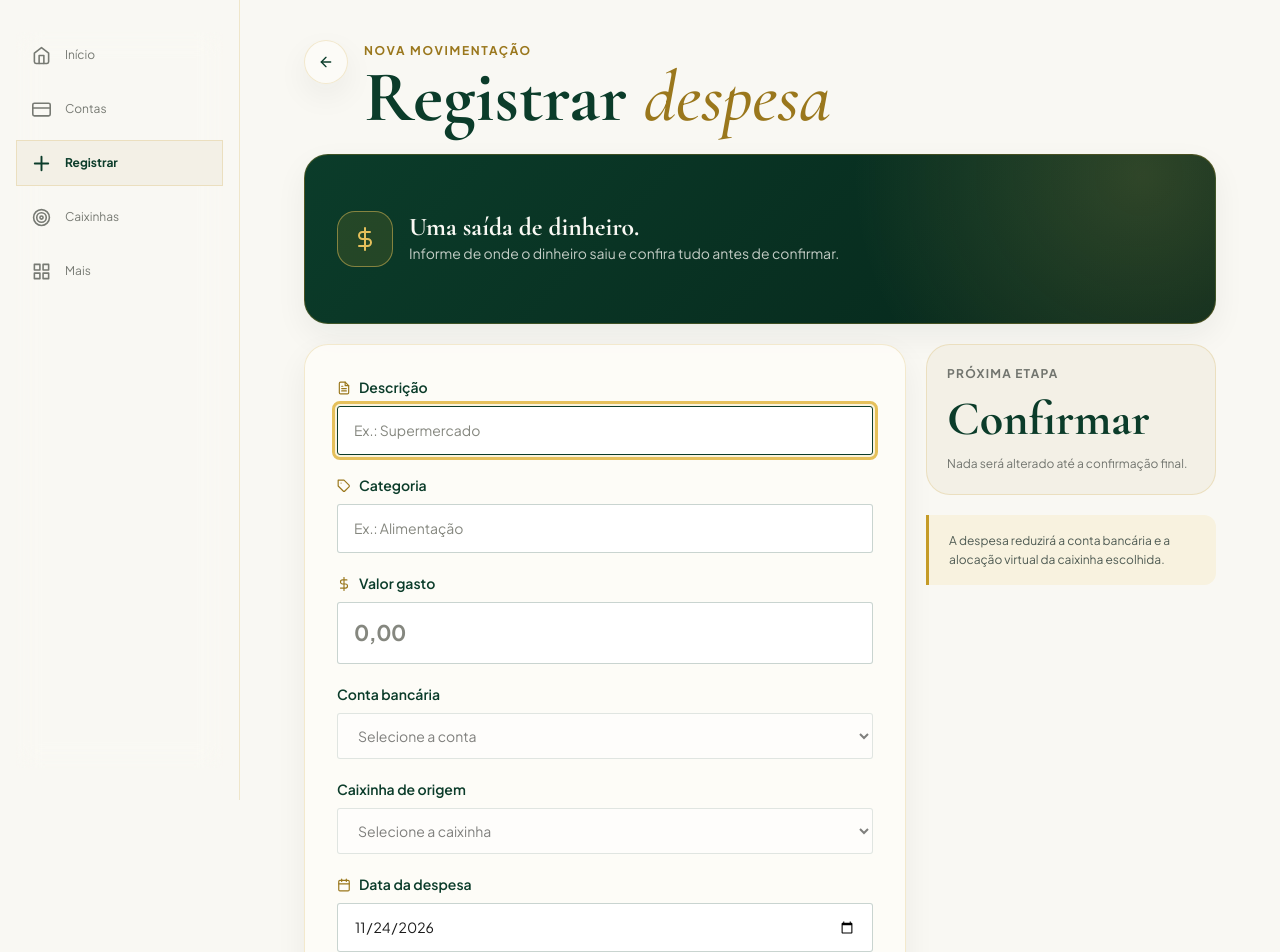
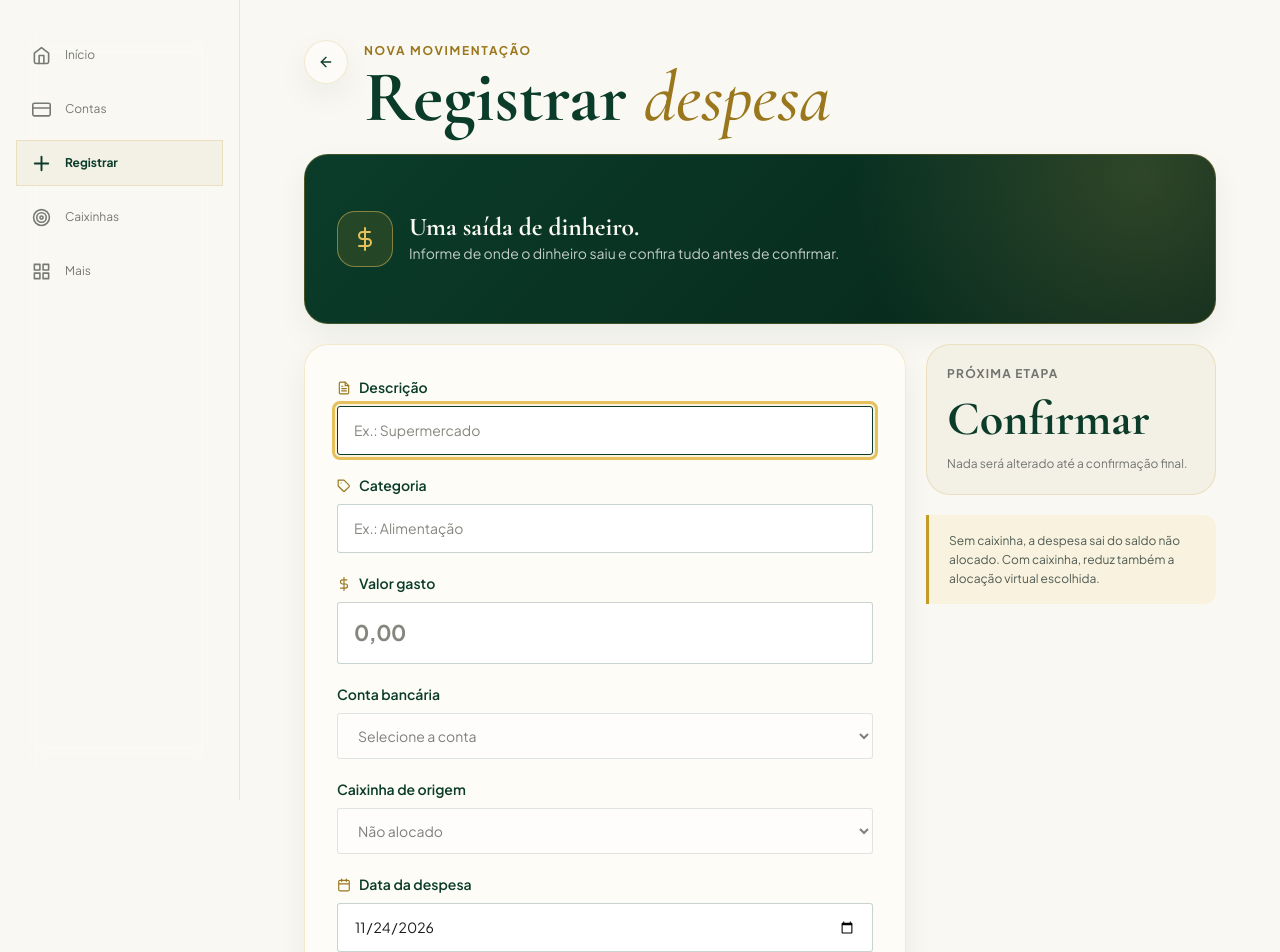
Before and after one commit to mosiah-andrade/tangerina, a Next.js app in the folder app/: page /despesas in a window 1280 px wide. Shown: the top 952 px of the page. Built offline with nearby package versions, Linux system fonts and the light colour scheme.

Commit message:
fix: permitir despesa usando saldo não alocado

```diff
--- a/app/components/registrar-despesa.tsx
+++ b/app/components/registrar-despesa.tsx
@@ -15,7 +15,7 @@ export type DespesaRascunho = {
   valorCentavos: number;
   dataMovimento: string;
   contaOrigemId: string;
-  caixinhaId: string;
+  caixinhaId?: string;
 };
 
 export function RegistrarDespesa() {
@@ -65,8 +65,6 @@ export function RegistrarDespesa() {
       if (!categoria.trim()) throw new Error("Informe uma categoria para a despesa.");
       if (valorCentavos <= 0) throw new Error("Informe um valor maior que zero.");
       if (!contaOrigemId) throw new Error(contas.length ? "Selecione a conta bancária." : "Cadastre uma conta bancária ativa antes de registrar uma despesa.");
-      if (!caixinhaId) throw new Error(caixinhas.length ? "Selecione a caixinha de origem." : "Cadastre uma caixinha ativa antes de registrar uma despesa.");
-
       const rascunho: DespesaRascunho = { descricao: descricao.trim(), categoria: categoria.trim(), valorCentavos, dataMovimento: data, contaOrigemId, caixinhaId };
       sessionStorage.setItem("tangerina.despesa.rascunho", JSON.stringify(rascunho));
       router.push("/despesas/confirmar");
@@ -84,12 +82,12 @@ export function RegistrarDespesa() {
         <label className="field-group"><span className="field-label"><FiTag /> Categoria</span><input className="text-input" value={categoria} onChange={(e) => setCategoria(e.target.value)} placeholder="Ex.: Alimentação" required /></label>
         <label className="field-group"><span className="field-label"><FiDollarSign /> Valor gasto</span><input className="text-input receita-value-input" inputMode="decimal" value={valor} onChange={(e) => setValor(e.target.value)} placeholder="0,00" required /></label>
         <label className="field-group"><span className="field-label">Conta bancária</span><select className="text-input" value={contaOrigemId} onChange={(e) => setContaOrigemId(e.target.value)} disabled={carregando} required><option value="">Selecione a conta</option>{contas.map((item) => <option key={item.id} value={item.id}>{item.nome}</option>)}</select></label>
-        <label className="field-group"><span className="field-label">Caixinha de origem</span><select className="text-input" value={caixinhaId} onChange={(e) => setCaixinhaId(e.target.value)} disabled={carregando} required><option value="">Selecione a caixinha</option>{caixinhas.map((item) => <option key={item.id} value={item.id}>{item.nome}</option>)}</select></label>
+        <label className="field-group"><span className="field-label">Caixinha de origem</span><select className="text-input" value={caixinhaId} onChange={(e) => setCaixinhaId(e.target.value)} disabled={carregando} required><option value="">Não alocado</option>{caixinhas.map((item) => <option key={item.id} value={item.id}>{item.nome}</option>)}</select></label>
         <label className="field-group"><span className="field-label"><FiCalendar /> Data da despesa</span><input className="text-input" type="date" value={data} onChange={(e) => setData(e.target.value)} required /></label>
         {erro ? <p className="modal-form-error" role="alert">{erro}</p> : null}
         <button className="button-primary receita-submit" type="submit">Continuar para confirmação <FiArrowRight /></button>
       </form>
-      <aside className="receita-side"><section className="receita-side-card"><p className="receita-side-card__label">PRÓXIMA ETAPA</p><p className="receita-side-card__value">Confirmar</p><p className="receita-side-card__hint">Nada será alterado até a confirmação final.</p></section><p className="receita-note">A despesa reduzirá a conta bancária e a alocação virtual da caixinha escolhida.</p></aside>
+      <aside className="receita-side"><section className="receita-side-card"><p className="receita-side-card__label">PRÓXIMA ETAPA</p><p className="receita-side-card__value">Confirmar</p><p className="receita-side-card__hint">Nada será alterado até a confirmação final.</p></section><p className="receita-note">Sem caixinha, a despesa sai do saldo não alocado. Com caixinha, reduz também a alocação virtual escolhida.</p></aside>
     </div>
   </main><BottomNavigation active="/movimentacoes" /></>;
 }
```
